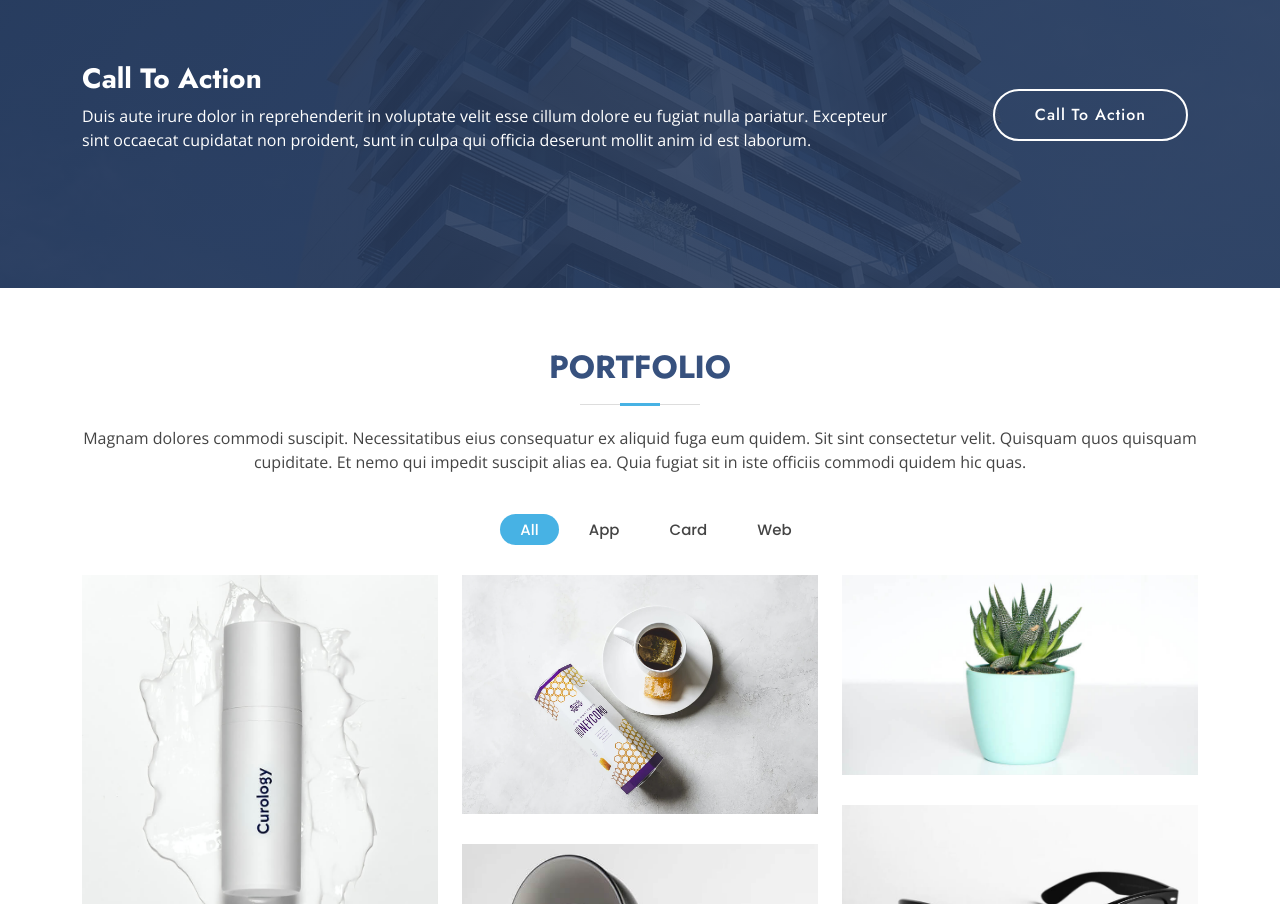
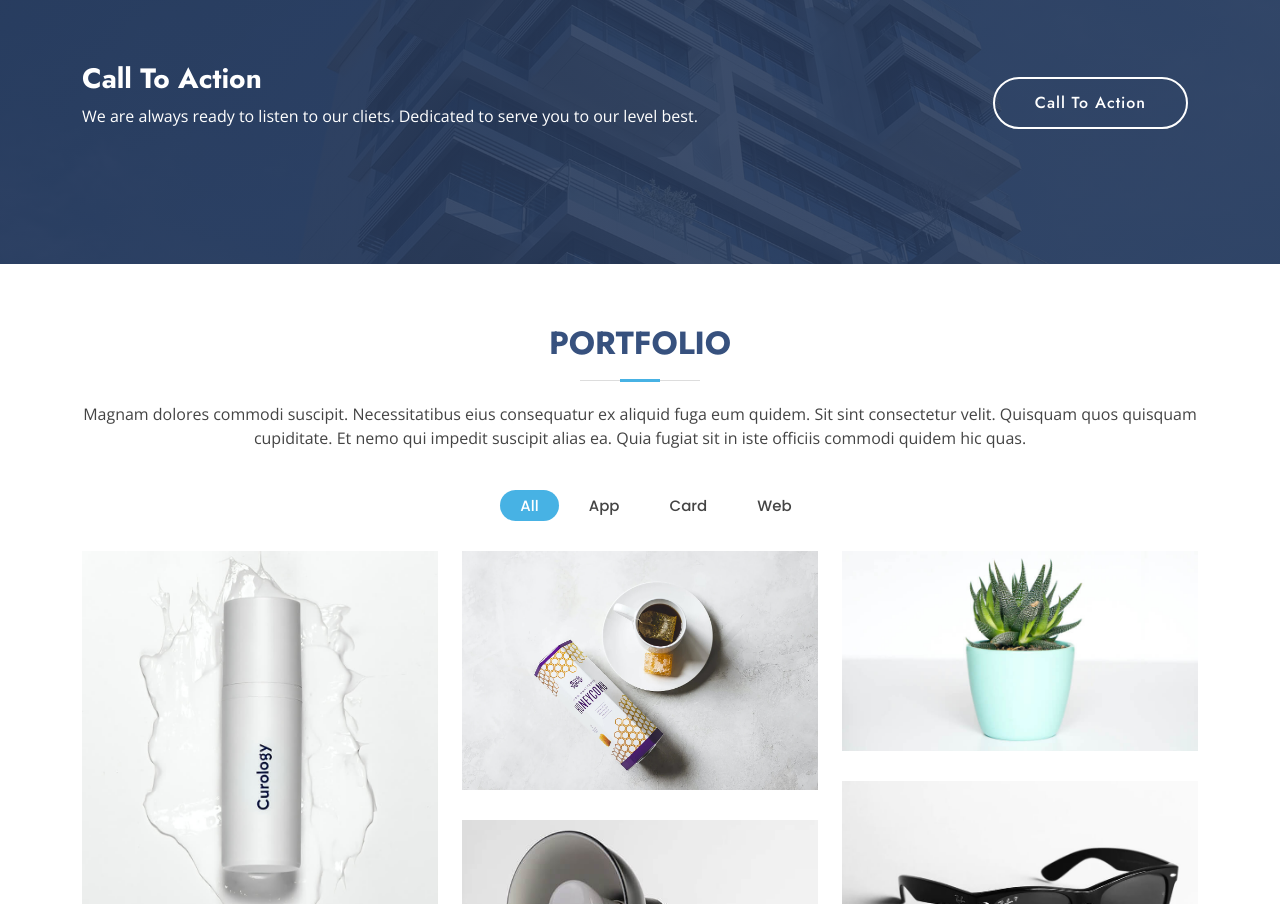
Before and after one commit to deniskathurima/Effilink-Solutions, a plain HTML site: page index.html in a window 1280 px wide. Shown: the part 3118-4022 px from the top of the page. Drawn offline with nearby package versions, Linux system fonts and the light colour scheme.

Commit message:
Update index.html

```diff
--- a/index.html
+++ b/index.html
@@ -339,7 +339,7 @@
       <div class="row">
         <div class="col-lg-9 text-center text-lg-start">
           <h3>Call To Action</h3>
-          <p> Duis aute irure dolor in reprehenderit in voluptate velit esse cillum dolore eu fugiat nulla pariatur. Excepteur sint occaecat cupidatat non proident, sunt in culpa qui officia deserunt mollit anim id est laborum.</p>
+          <p> We are always ready to listen to our cliets. Dedicated to serve you to our level best.</p>
         </div>
         <div class="col-lg-3 cta-btn-container text-center">
           <a class="cta-btn align-middle" href="#">Call To Action</a>
```
